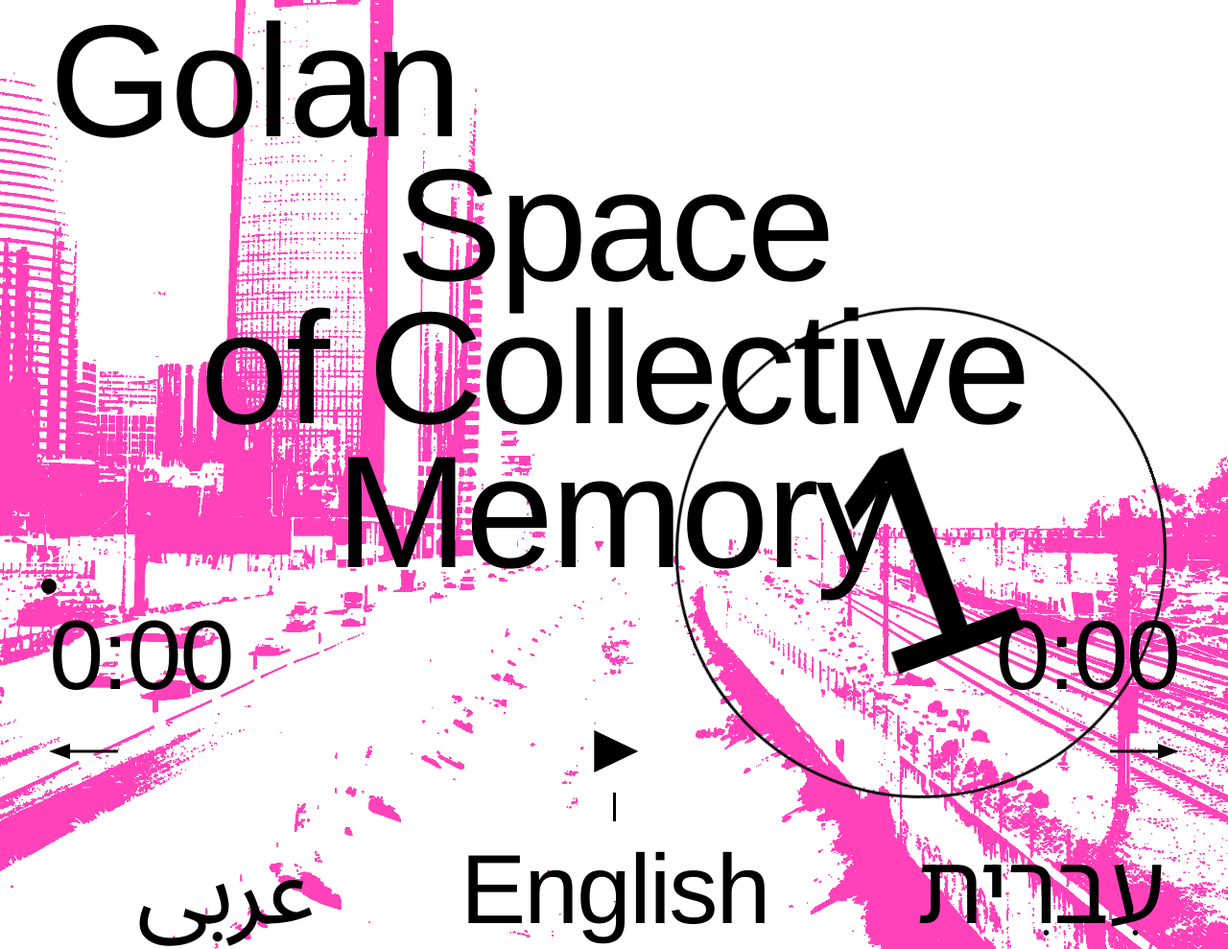
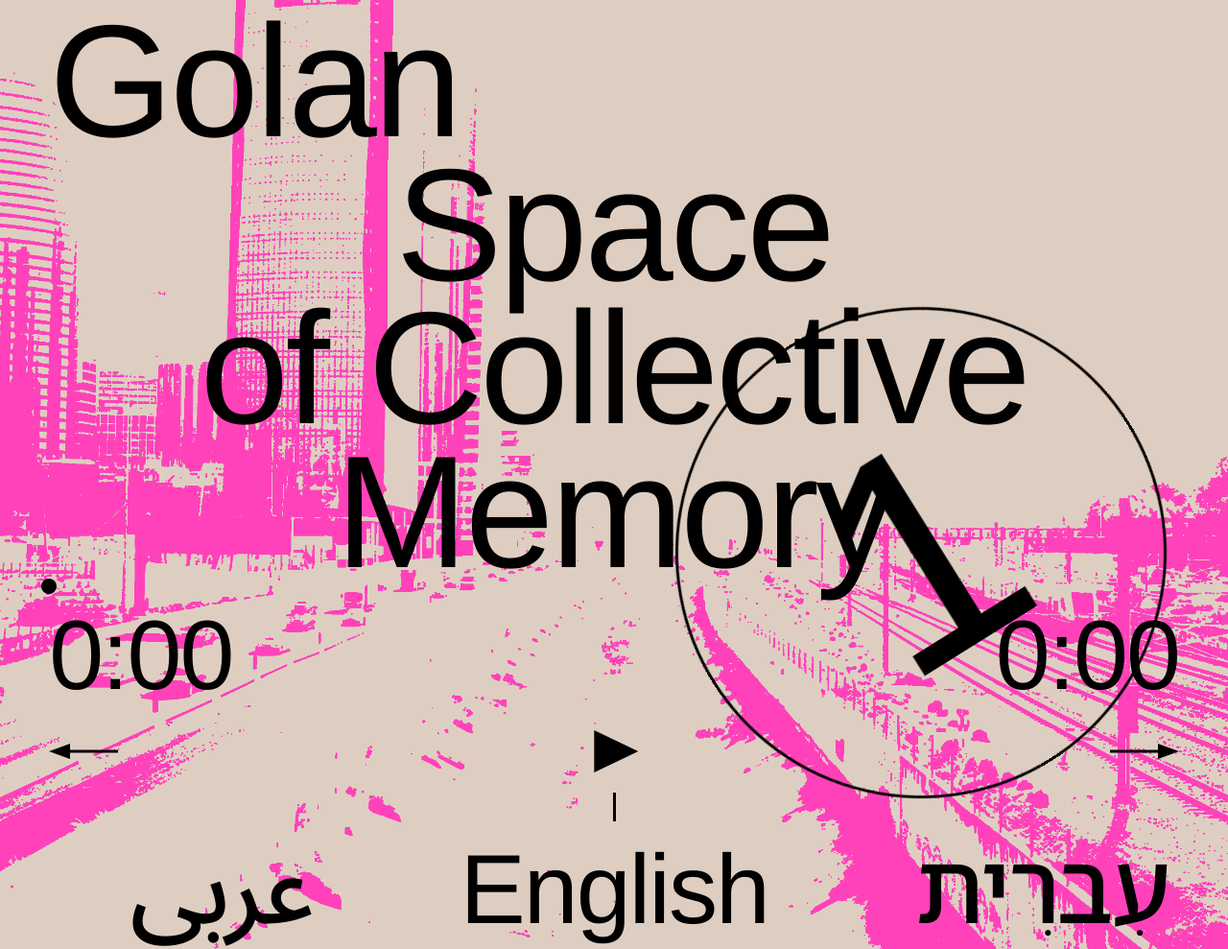
Before and after one commit to TimBallaschke/heritage-of-the-future, a PHP site: page / in a window 1280 px wide. Shown: the whole page at 96% size. Run offline with PHP 8.4, Linux system fonts and the light colour scheme; style sheets or scripts are compiled from the project's sources; some web fonts are replaced.

Commit message:
Update translations with rotation values for artwork; enhance rendering logic in script for rotation support and improve styles with font weight adjustments.

```diff
--- a/assets/data/translations.json
+++ b/assets/data/translations.json
@@ -10,6 +10,7 @@
             "number": 1,
             "x": 55,
             "y": 25,
+            "rotation": -32,
             "image": "assets/images/image-1.png",
             "translations": {
                 "en": {
@@ -34,6 +35,7 @@
             "number": 2,
             "x": 10,
             "y": 85,
+            "rotation": 18,
             "image": "assets/images/image-2.png",
             "translations": {
                 "en": {
@@ -56,8 +58,9 @@
         {
             "id": "shifting-sands",
             "number": 3,
-            "x": 20,
-            "y": 50,
+            "x": 10,
+            "y": 20,
+            "rotation": -7,
             "image": "assets/images/image-3.png",
             "translations": {
                 "en": {
@@ -82,6 +85,7 @@
             "number": 4,
             "x": 70,
             "y": 20,
+            "rotation": 41,
             "image": "assets/images/image-4.png",
             "translations": {
                 "en": {
@@ -104,8 +108,9 @@
         {
             "id": "here-elsewhere",
             "number": 5,
-            "x": 40,
-            "y": 75,
+            "x": 60,
+            "y": 80,
+            "rotation": -24,
             "image": "assets/images/image-5.png",
             "translations": {
                 "en": {
--- a/assets/script/script.js
+++ b/assets/script/script.js
@@ -171,7 +171,8 @@ document.addEventListener('DOMContentLoaded', () => {
         const upload = (tex, source) => {
             gl.bindTexture(gl.TEXTURE_2D, tex);
             gl.pixelStorei(gl.UNPACK_FLIP_Y_WEBGL, true);
-            gl.texImage2D(gl.TEXTURE_2D, 0, gl.RGB, gl.RGB, gl.UNSIGNED_BYTE, source);
+            gl.pixelStorei(gl.UNPACK_PREMULTIPLY_ALPHA_WEBGL, true);
+            gl.texImage2D(gl.TEXTURE_2D, 0, gl.RGBA, gl.RGBA, gl.UNSIGNED_BYTE, source);
         };
 
         // Build a blurred displacement texture from a source image
@@ -179,7 +180,12 @@ document.addEventListener('DOMContentLoaded', () => {
             upload(texDisp, img);
         });
 
+        gl.enable(gl.BLEND);
+        gl.blendFunc(gl.ONE, gl.ONE_MINUS_SRC_ALPHA);
+
         const render = (progress) => {
+            gl.clearColor(0, 0, 0, 0);
+            gl.clear(gl.COLOR_BUFFER_BIT);
             gl.activeTexture(gl.TEXTURE0);
             gl.bindTexture(gl.TEXTURE_2D, texFrom);
             gl.activeTexture(gl.TEXTURE1);
@@ -409,6 +415,7 @@ document.addEventListener('DOMContentLoaded', () => {
         if (artworkNumberWrapperEl) {
             if (track.x !== undefined) artworkNumberWrapperEl.style.left = `${track.x}rem`;
             if (track.y !== undefined) artworkNumberWrapperEl.style.top = `${track.y}rem`;
+            if (track.rotation !== undefined) artworkNumberWrapperEl.style.transform = `rotate(${track.rotation}deg)`;
         }
 
         if (playButton) playButton.classList.remove('playing');
--- a/assets/style/_base.scss
+++ b/assets/style/_base.scss
@@ -148,6 +148,7 @@ body {
     font-size: $font-size-2;
     line-height: $line-height-2;
     letter-spacing: $letter-spacing-2;
+    font-weight: $font-weight-2;
     padding-top: 10px;
 }
 
@@ -279,6 +280,7 @@ body {
     font-size: $font-size-2;
     line-height: $line-height-2;
     letter-spacing: $letter-spacing-2;
+    font-weight: $font-weight-2;
 
     &::before,
     &::after {
@@ -294,7 +296,6 @@ body {
 
 #artwork-number-wrapper {
     position: fixed;
-    transform: rotate(-20deg);
     display: flex;
     align-items: center;
     justify-content: center;
--- a/assets/style/_variables.scss
+++ b/assets/style/_variables.scss
@@ -9,5 +9,6 @@ $letter-spacing-1: -0.02em;
 $font-size-2: 8rem;
 $line-height-2: 1.2;
 $letter-spacing-2: -0.02em;
+$font-weight-2: 500;
 
 $font-size-3: 25rem;
```
